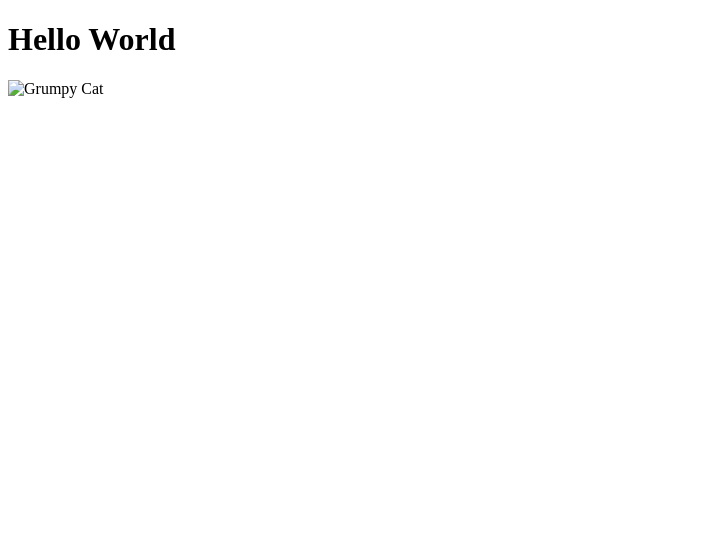
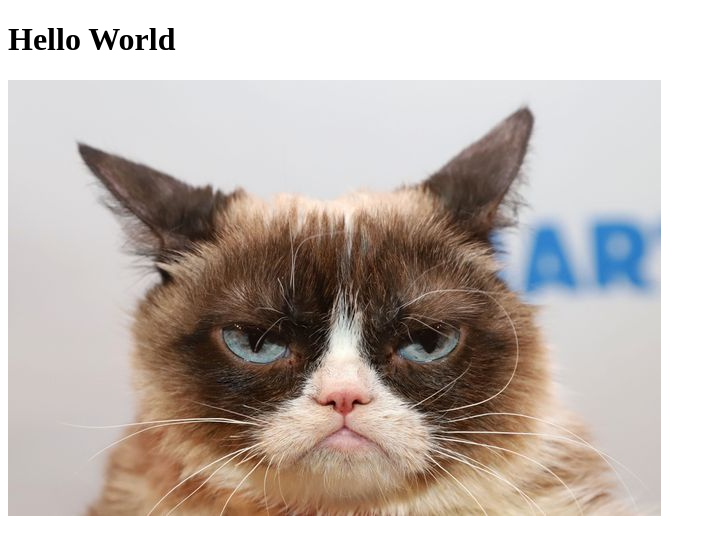
Before and after one commit to VolPylypenko/hello---world, a plain HTML site: page index.html in a window 1280 px wide. Shown: the whole page, without its empty margins (0-716 px from the left). Drawn offline with Linux system fonts and the light colour scheme.

Commit message:
Update index.html

```diff
--- a/index.html
+++ b/index.html
@@ -5,6 +5,6 @@
   </head>
   <body>
     <h1>Hello World</h1>
-    <img src="grumpy.jmg" alt="Grumpy Cat">
+    <img src="grumpy.jpg" alt="Grumpy Cat">
   </body>
 </html>
```
